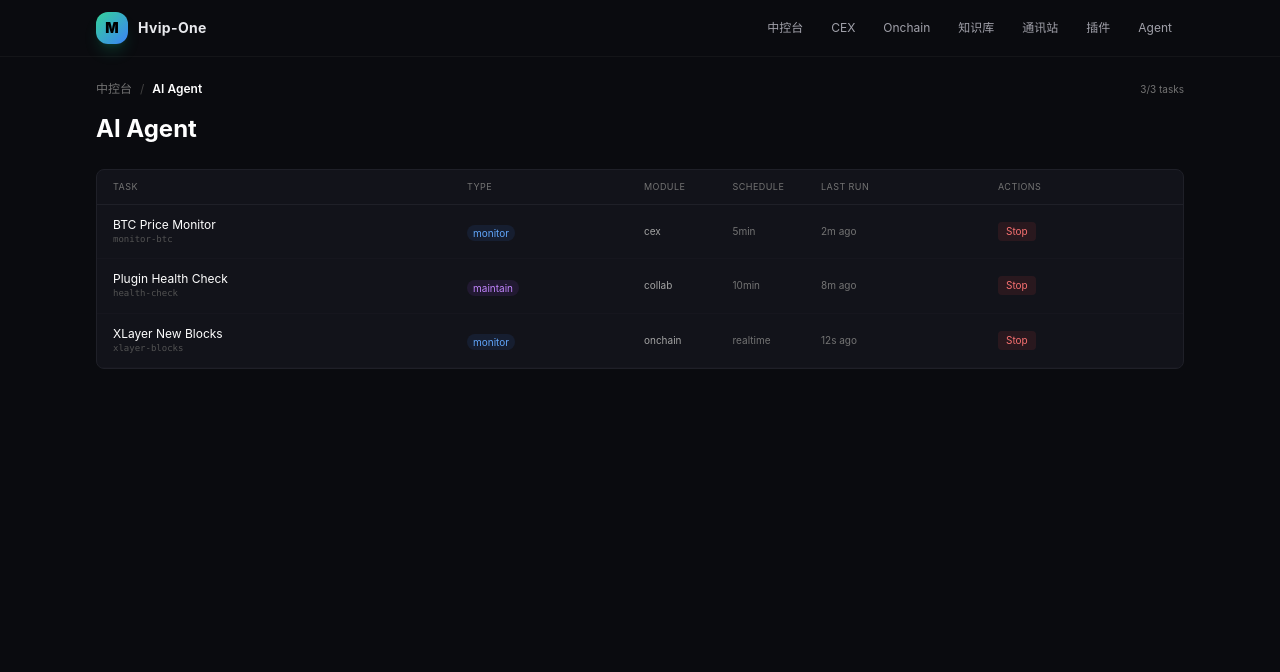
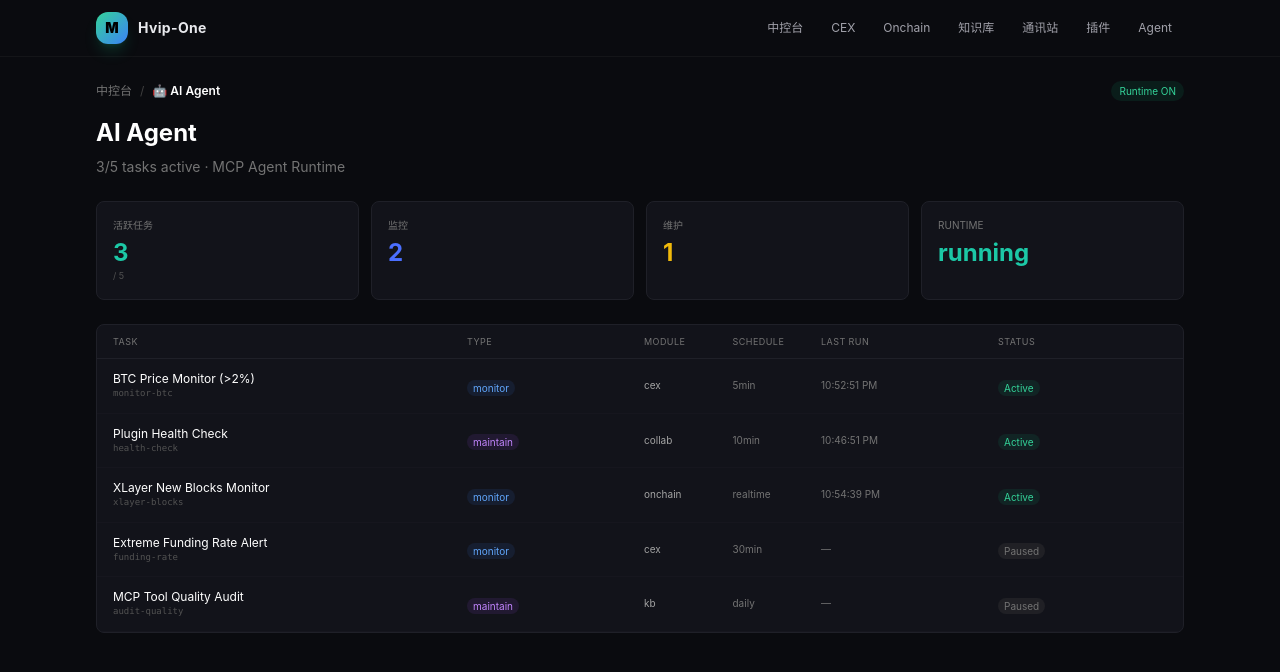
Before and after one commit to okx-wallet-H/mcp, a Next.js app in the folder packages/dashboard/: page /mcp/agent in a window 1280 px wide. Shown: the top 672 px of the page. Built offline with nearby package versions, Linux system fonts and the light colour scheme.

Commit message:
Phase2 Step2-3: MCP proxy + Agent API + Agent page

```diff
--- /dev/null
+++ b/packages/dashboard/src/app/api/agent/route.ts
@@ -0,0 +1,19 @@
+// GET /api/agent — Agent task status
+export async function GET() {
+  const tasks = [
+    { id: "monitor-btc", type: "monitor", module: "cex", desc: "BTC Price Monitor (>2%)", schedule: "5min", enabled: true, lastRun: new Date(Date.now() - 120000).toISOString(), status: "ok" },
+    { id: "health-check", type: "maintain", module: "collab", desc: "Plugin Health Check", schedule: "10min", enabled: true, lastRun: new Date(Date.now() - 480000).toISOString(), status: "ok" },
+    { id: "xlayer-blocks", type: "monitor", module: "onchain", desc: "XLayer New Blocks Monitor", schedule: "realtime", enabled: true, lastRun: new Date(Date.now() - 12000).toISOString(), status: "ok" },
+    { id: "funding-rate", type: "monitor", module: "cex", desc: "Extreme Funding Rate Alert", schedule: "30min", enabled: false, status: "disabled" },
+    { id: "audit-quality", type: "maintain", module: "kb", desc: "MCP Tool Quality Audit", schedule: "daily", enabled: false, status: "disabled" },
+  ];
+
+  return Response.json({
+    tasks,
+    totalTasks: tasks.length,
+    activeTasks: tasks.filter(t => t.enabled).length,
+    runtimeStatus: "running",
+    startedAt: new Date(Date.now() - 3600000).toISOString(),
+    coreVersion: "2.0.0",
+  });
+}
--- a/packages/dashboard/src/app/mcp/agent/page.tsx
+++ b/packages/dashboard/src/app/mcp/agent/page.tsx
@@ -1,58 +1,64 @@
 "use client";
-import { useState } from "react";
+import { useState, useEffect } from "react";
 import Link from "next/link";
 
+interface Task { id: string; type: string; module: string; desc: string; schedule: string; enabled: boolean; lastRun?: string; status: string }
+
 export default function AgentPage() {
-  const [tasks, setTasks] = useState([
-    { id: "monitor-btc", type: "monitor", module: "cex", desc: "BTC Price Monitor", schedule: "5min", enabled: true, lastRun: "2m ago" },
-    { id: "health-check", type: "maintain", module: "collab", desc: "Plugin Health Check", schedule: "10min", enabled: true, lastRun: "8m ago" },
-    { id: "xlayer-blocks", type: "monitor", module: "onchain", desc: "XLayer New Blocks", schedule: "realtime", enabled: true, lastRun: "12s ago" },
-  ]);
+  const [data, setData] = useState<{ tasks: Task[]; activeTasks: number; runtimeStatus: string } | null>(null);
+  useEffect(() => { fetch("/api/agent").then(r => r.json()).then(setData).catch(() => {}); }, []);
 
-  const toggle = (id: string) => {
-    setTasks(prev => prev.map(t => t.id === id ? { ...t, enabled: !t.enabled } : t));
-  };
-
-  const running = tasks.filter(t => t.enabled).length;
+  const tasks = data?.tasks || [];
+  const active = data?.activeTasks || 0;
+  const total = tasks.length;
 
   return (
     <div className="container-page py-6">
       <div className="flex items-center gap-2 mb-4 text-xs">
         <Link href="/mcp" className="text-neutral-500 hover:text-white">中控台</Link>
         <span className="text-neutral-700">/</span>
-        <span className="text-white font-semibold">AI Agent</span>
-        <span className="ml-auto text-[10px] text-neutral-500">{running}/{tasks.length} tasks</span>
+        <span className="text-white font-semibold">🤖 AI Agent</span>
+        <span className="ml-auto flex items-center gap-2">
+          <span className={`text-[10px] px-2 py-0.5 rounded-full ${data?.runtimeStatus === "running" ? "bg-emerald-500/10 text-emerald-400" : "bg-red-500/10 text-red-400"}`}>
+            {data?.runtimeStatus === "running" ? "Runtime ON" : "Runtime OFF"}
+          </span>
+        </span>
       </div>
-      <h1 className="text-2xl font-bold text-white mb-6">AI Agent</h1>
+      <h1 className="text-2xl font-bold text-white mb-2">AI Agent</h1>
+      <p className="text-sm text-neutral-500 mb-6">{active}/{total} tasks active · MCP Agent Runtime</p>
+
+      <div className="grid grid-cols-4 gap-3 mb-6">
+        {[
+          { label: "活跃任务", value: active, sub: `/ ${total}`, color: "#1cc8a6" },
+          { label: "监控", value: tasks.filter(t=>t.type==="monitor"&&t.enabled).length, color: "#4b6fff" },
+          { label: "维护", value: tasks.filter(t=>t.type==="maintain"&&t.enabled).length, color: "#f0b90b" },
+          { label: "Runtime", value: data?.runtimeStatus || "—", color: data?.runtimeStatus==="running"?"#1cc8a6":"#ff5a5f" },
+        ].map(s => (
+          <div key={s.label} className="card p-4">
+            <p className="text-[10px] text-neutral-500 uppercase">{s.label}</p>
+            <p className="text-2xl font-bold mt-1" style={{ color: s.color }}>{s.value}</p>
+            {s.sub && <p className="text-[9px] text-neutral-600">{s.sub}</p>}
+          </div>
+        ))}
+      </div>
 
       <div className="card overflow-hidden">
         <div className="grid grid-cols-12 gap-2 px-4 py-2.5 border-b border-ink-line text-[9px] text-neutral-500 uppercase tracking-wider">
-          <span className="col-span-4">Task</span>
-          <span className="col-span-2">Type</span>
-          <span className="col-span-1">Module</span>
-          <span className="col-span-1">Schedule</span>
-          <span className="col-span-2">Last Run</span>
-          <span className="col-span-2">Actions</span>
+          <span className="col-span-4">Task</span><span className="col-span-2">Type</span><span className="col-span-1">Module</span>
+          <span className="col-span-1">Schedule</span><span className="col-span-2">Last Run</span><span className="col-span-2">Status</span>
         </div>
         {tasks.map(t => (
           <div key={t.id} className="grid grid-cols-12 gap-2 px-4 py-3 border-b border-ink-line/30 hover:bg-white/[0.02] items-center">
-            <div className="col-span-4">
-              <p className="text-xs text-white">{t.desc}</p>
-              <p className="text-[9px] text-neutral-600 font-mono">{t.id}</p>
-            </div>
+            <div className="col-span-4"><p className="text-xs text-white">{t.desc}</p><p className="text-[9px] text-neutral-600 font-mono">{t.id}</p></div>
+            <span className="col-span-2"><span className={`text-[10px] px-1.5 py-0.5 rounded-full ${t.type==="monitor"?"bg-blue-500/10 text-blue-400":"bg-purple-500/10 text-purple-400"}`}>{t.type}</span></span>
+            <span className="col-span-1 text-[10px] text-neutral-400">{t.module}</span>
+            <span className="col-span-1 text-[10px] text-neutral-500">{t.schedule}</span>
+            <span className="col-span-2 text-[10px] text-neutral-500">{t.lastRun ? new Date(t.lastRun).toLocaleTimeString() : "—"}</span>
             <span className="col-span-2">
-              <span className={`text-[10px] px-1.5 py-0.5 rounded-full ${t.type === "monitor" ? "bg-blue-500/10 text-blue-400" : "bg-purple-500/10 text-purple-400"}`}>
-                {t.type}
+              <span className={`text-[10px] px-1.5 py-0.5 rounded-full ${t.enabled?"bg-emerald-500/10 text-emerald-400":"bg-neutral-700/30 text-neutral-500"}`}>
+                {t.enabled ? "Active" : "Paused"}
               </span>
             </span>
-            <span className="col-span-1 text-[10px] text-neutral-400">{t.module}</span>
-            <span className="col-span-1 text-[10px] text-neutral-500">{t.schedule}</span>
-            <span className="col-span-2 text-[10px] text-neutral-500">{t.lastRun}</span>
-            <div className="col-span-2 flex gap-2">
-              <button onClick={() => toggle(t.id)} className={`text-[10px] px-2 py-0.5 rounded ${t.enabled ? "bg-red-500/10 text-red-400" : "bg-emerald-500/10 text-emerald-400"}`}>
-                {t.enabled ? "Stop" : "Start"}
-              </button>
-            </div>
           </div>
         ))}
       </div>
```
